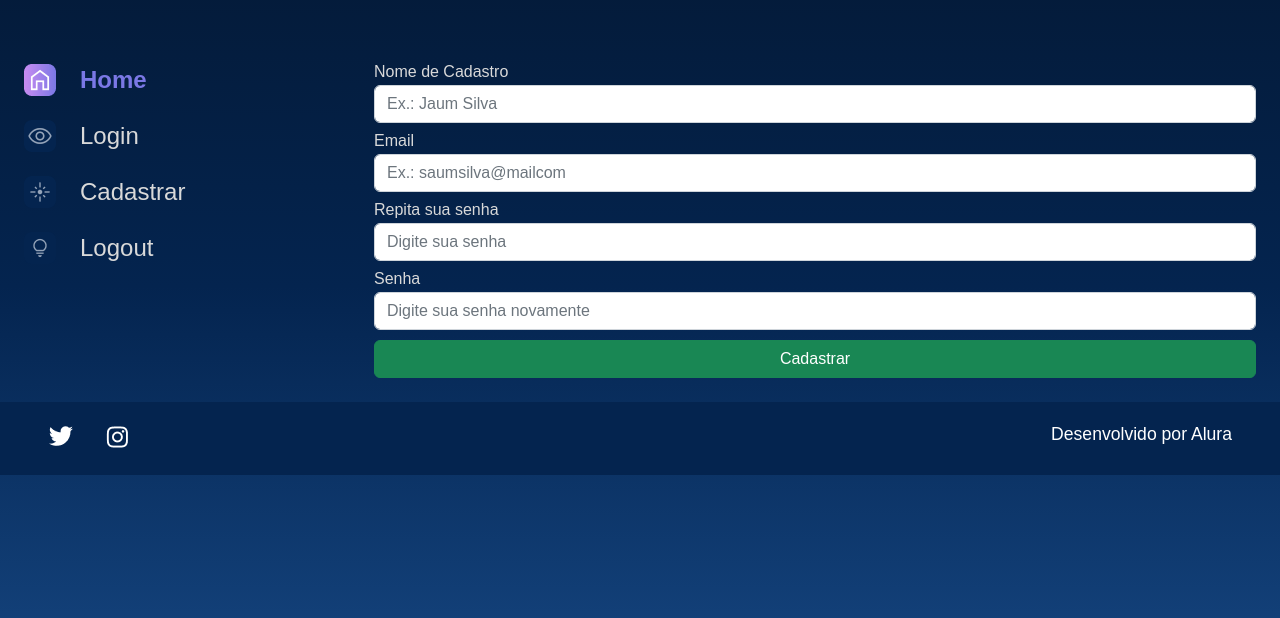
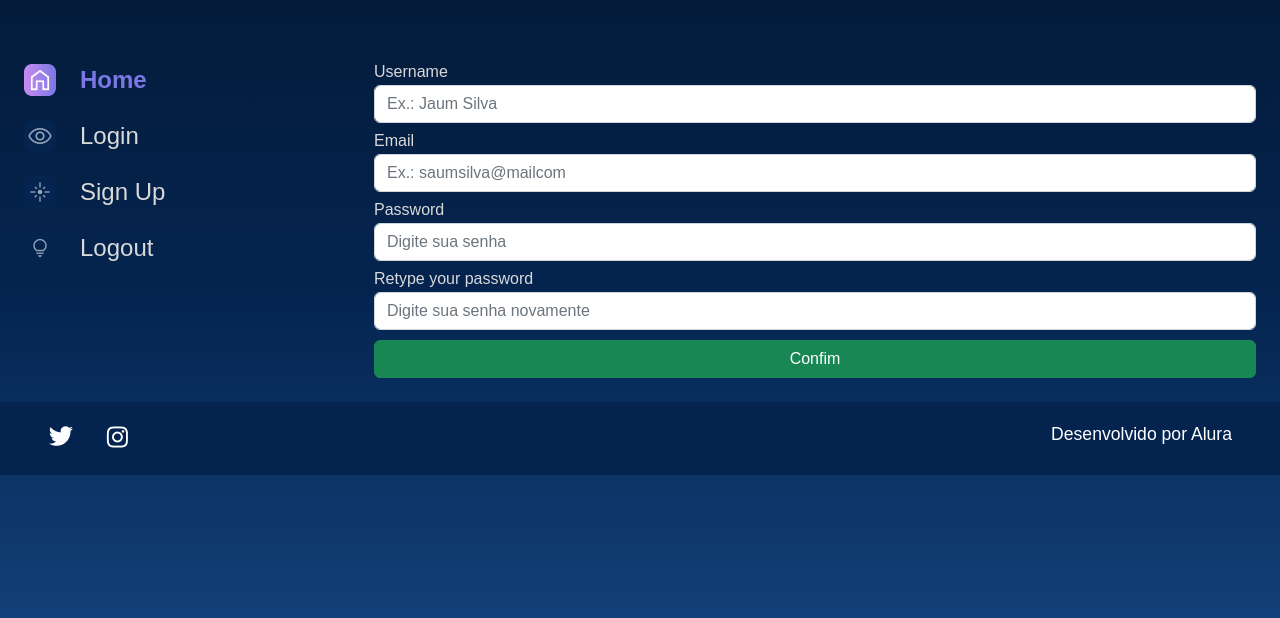
Before and after one commit to PedrovSilva/Python-studies-django, a Django app: page /signup in a window 1280 px wide. Shown: the part 114-732 px from the top of the page. Run offline with Django 5.2, Linux system fonts and the light colour scheme.

Commit message:
user signup

```diff
--- a/templates/usuarios/login.html
+++ b/templates/usuarios/login.html
@@ -36,12 +36,12 @@
                 <nav class="menu-lateral__navegacao">
                     <a href="{% url 'index' %}"><img src="{% static '/assets/ícones/1x/Home - ativo.png' %}"> Home</a>
                     <a href="{% url 'login' %}"><img src="{% static '/assets/ícones/1x/Mais vistas - inativo.png' %}"> Login</a>
-                    <a href="{% url 'signup' %}"><img src="{% static '/assets/ícones/1x/Novas - inativo.png' %}"> Cadastrar</a>
+                    <a href="{% url 'signup' %}"><img src="{% static '/assets/ícones/1x/Novas - inativo.png' %}"> Sign Up</a>
                     <a href="#"><img src="{% static '/assets/ícones/1x/Surpreenda-me - inativo.png' %}"> Logout</a>
                 </nav>
             </section>
             <section class="galeria" style="margin-left: 5em">
-                <form action="" method="">
+                <form action="{% url 'login' %}" method="POST">
                     {% csrf_token %}
                     <div class="row">
                      {% for field in form.visible_fields %}
--- a/templates/usuarios/signup.html
+++ b/templates/usuarios/signup.html
@@ -36,12 +36,12 @@
                 <nav class="menu-lateral__navegacao">
                     <a href="{% url 'index' %}"><img src="{% static '/assets/ícones/1x/Home - ativo.png' %}"> Home</a>
                     <a href="{% url 'login' %}"><img src="{% static '/assets/ícones/1x/Mais vistas - inativo.png' %}"> Login</a>
-                    <a href="{% url 'signup' %}"><img src="{% static '/assets/ícones/1x/Novas - inativo.png' %}"> Cadastrar</a>
+                    <a href="{% url 'signup' %}"><img src="{% static '/assets/ícones/1x/Novas - inativo.png' %}"> Sign Up</a>
                     <a href="#"><img src="{% static '/assets/ícones/1x/Surpreenda-me - inativo.png' %}"> Logout</a>
                 </nav>
             </section>
             <section class="galeria" style="margin-left: 5em">
-                <form action="" method="">
+                <form action="{% url 'signup' %}" method="POST">
                     {% csrf_token %}
                     <div class="row">
                      {% for field in form.visible_fields %}
@@ -52,7 +52,7 @@
                      {% endfor %}
                     </div>
                     <div>
-                        <button class="btn btn-success col-12" style="padding: top 5px;"  type="submit">Cadastrar</button>
+                        <button class="btn btn-success col-12" style="padding: top 5px;"  type="submit">Confim</button>
                     </div>
                 </form>
             </section>
--- a/usuarios/forms.py
+++ b/usuarios/forms.py
@@ -2,7 +2,7 @@ from django import forms
 
 class LoginForms(forms.Form):
     nome_login=forms.CharField(
-        label="Nome de Login",
+        label="Username",
         required=True,
         max_length=100,
         widget=forms.TextInput(
@@ -13,20 +13,20 @@ class LoginForms(forms.Form):
         ),
     )
     senha=forms.CharField(
-        label="Senha",
+        label="Password",
         required=True,
         max_length=70,
         widget=forms.PasswordInput(
             attrs={
                 "class": "form-control",
-                 "placeholder": "Digite sua senha"
+                 "placeholder": "password"
             }
         )
     )
 
 class SignupForms(forms.Form):
     nome_cadastro=forms.CharField(
-        label="Nome de Cadastro",
+        label="Username",
         required=True,
         max_length=100,
         widget=forms.TextInput(
@@ -48,7 +48,7 @@ class SignupForms(forms.Form):
         )
     )
     senha_1=forms.CharField(
-        label="Repita sua senha",
+        label="Password",
         required=True,
         max_length=70,
         widget=forms.PasswordInput(
@@ -59,7 +59,7 @@ class SignupForms(forms.Form):
         )
     )
     senha_2=forms.CharField(
-        label="Senha",
+        label="Retype your password",
         required=True,
         max_length=70,
         widget=forms.PasswordInput(
--- a/usuarios/views.py
+++ b/usuarios/views.py
@@ -1,5 +1,6 @@
-from django.shortcuts import render
+from django.shortcuts import render, redirect
 from usuarios.forms import LoginForms, SignupForms
+from django.contrib.auth.models import User
 
 def login (request):
     form = LoginForms()
@@ -7,4 +8,26 @@ def login (request):
 
 def signup(request):
     form = SignupForms()
+
+    if request.method == "POST":
+        form = SignupForms(request.POST)
+
+
+        if form.is_valid():
+            if form["senha_1"].value() != form["senha_2"].value():
+                return redirect("signup")
+            nome=form["nome_cadastro"].value()
+            email=form["email"].value()
+            senha=form["senha_1"].value()
+
+            if User.objects.filter(username=nome).exists():
+               return redirect("signup")
+            usuario = User.objects.create_user(
+                username=nome,
+                email=email,
+                password=senha
+            )
+            usuario.save()
+            return redirect("login")
+
     return render(request, "usuarios/signup.html", {"form": form})
```
